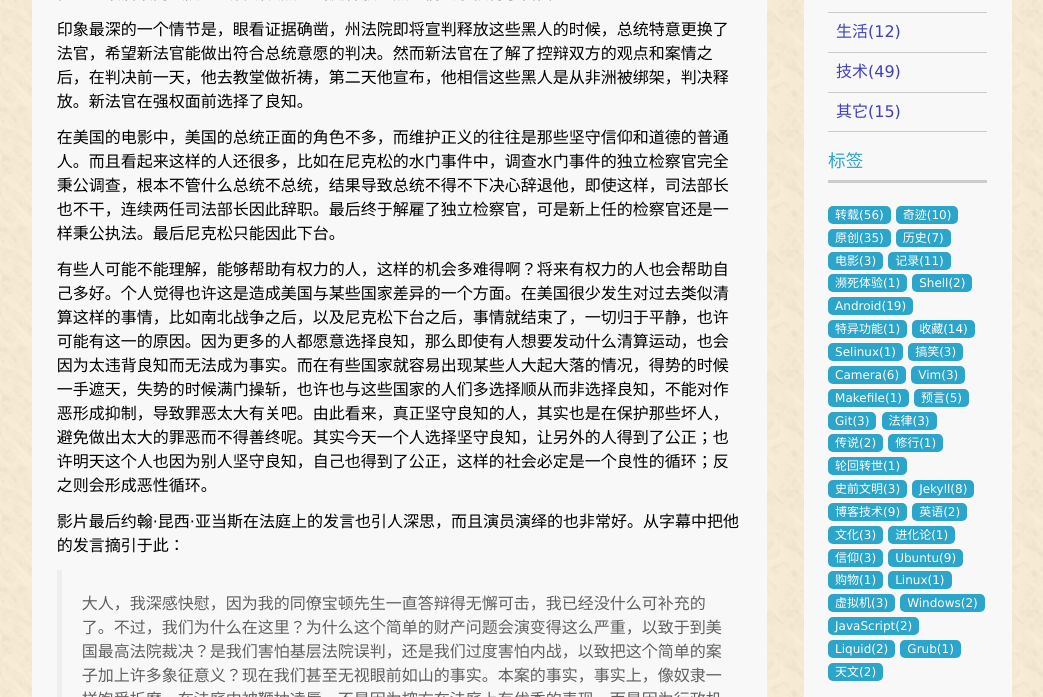
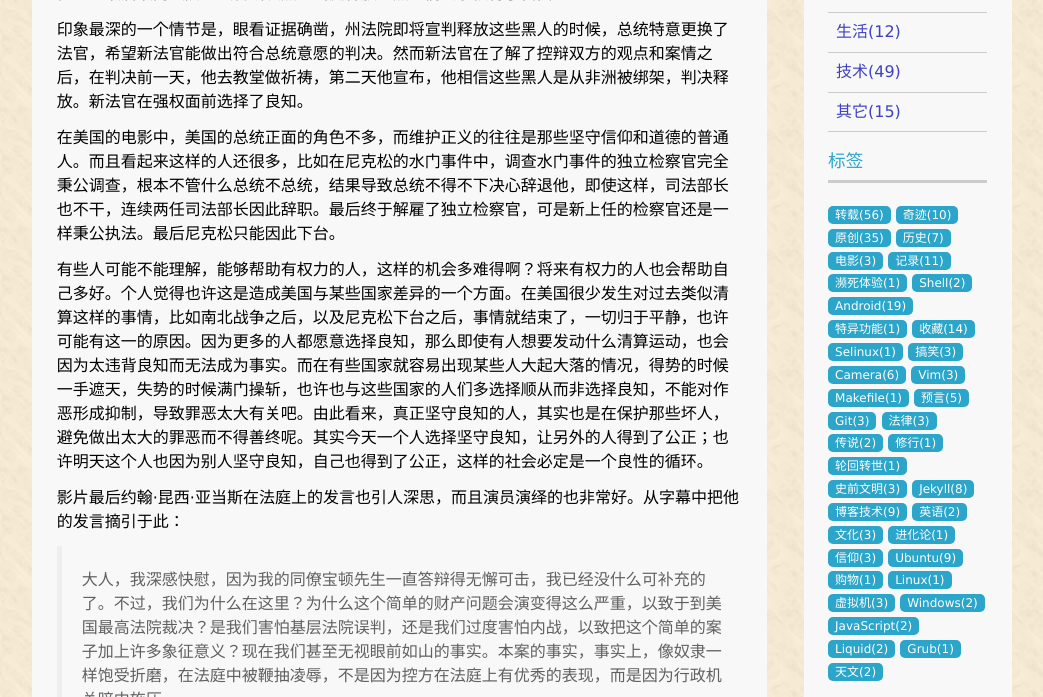
Before and after one commit to cleanli/cleanhome, a Jekyll site: the page built from _posts/life/2017-08-13-Amistad.md, in a window 1280 px wide and 900 px high, scrolled down 590 px, cut to the strip 0-697 px from the top of the window. Shown: the whole strip, without its empty margins (118-1161 px from the left). Built offline with Jekyll 4.4.1, drawn with Linux system fonts in a browser that asks for light colours.

Commit message:
Revert "Update 2017-08-13-Amistad.md"
This reverts commit 6906470bbf03720a0bf3b9c2fada5fe16bad0a03.

```diff
--- a/_posts/life/2017-08-13-Amistad.md
+++ b/_posts/life/2017-08-13-Amistad.md
@@ -16,7 +16,7 @@
 
 在美国的电影中，美国的总统正面的角色不多，而维护正义的往往是那些坚守信仰和道德的普通人。而且看起来这样的人还很多，比如在尼克松的水门事件中，调查水门事件的独立检察官完全秉公调查，根本不管什么总统不总统，结果导致总统不得不下决心辞退他，即使这样，司法部长也不干，连续两任司法部长因此辞职。最后终于解雇了独立检察官，可是新上任的检察官还是一样秉公执法。最后尼克松只能因此下台。
 
-有些人可能不能理解，能够帮助有权力的人，这样的机会多难得啊？将来有权力的人也会帮助自己多好。个人觉得也许这是造成美国与某些国家差异的一个方面。在美国很少发生对过去类似清算这样的事情，比如南北战争之后，以及尼克松下台之后，事情就结束了，一切归于平静，也许可能有这一的原因。因为更多的人都愿意选择良知，那么即使有人想要发动什么清算运动，也会因为太违背良知而无法成为事实。而在有些国家就容易出现某些人大起大落的情况，得势的时候一手遮天，失势的时候满门操斩，也许也与这些国家的人们多选择顺从而非选择良知，不能对作恶形成抑制，导致罪恶太大有关吧。由此看来，真正坚守良知的人，其实也是在保护那些坏人，避免做出太大的罪恶而不得善终呢。其实今天一个人选择坚守良知，让另外的人得到了公正；也许明天这个人也因为别人坚守良知，自己也得到了公正，这样的社会必定是一个良性的循环；反之则会形成恶性循环。
+有些人可能不能理解，能够帮助有权力的人，这样的机会多难得啊？将来有权力的人也会帮助自己多好。个人觉得也许这是造成美国与某些国家差异的一个方面。在美国很少发生对过去类似清算这样的事情，比如南北战争之后，以及尼克松下台之后，事情就结束了，一切归于平静，也许可能有这一的原因。因为更多的人都愿意选择良知，那么即使有人想要发动什么清算运动，也会因为太违背良知而无法成为事实。而在有些国家就容易出现某些人大起大落的情况，得势的时候一手遮天，失势的时候满门操斩，也许也与这些国家的人们多选择顺从而非选择良知，不能对作恶形成抑制，导致罪恶太大有关吧。由此看来，真正坚守良知的人，其实也是在保护那些坏人，避免做出太大的罪恶而不得善终呢。其实今天一个人选择坚守良知，让另外的人得到了公正；也许明天这个人也因为别人坚守良知，自己也得到了公正，这样的社会必定是一个良性的循环。
 
 影片最后约翰·昆西·亚当斯在法庭上的发言也引人深思，而且演员演绎的也非常好。从字幕中把他的发言摘引于此：
 
```
